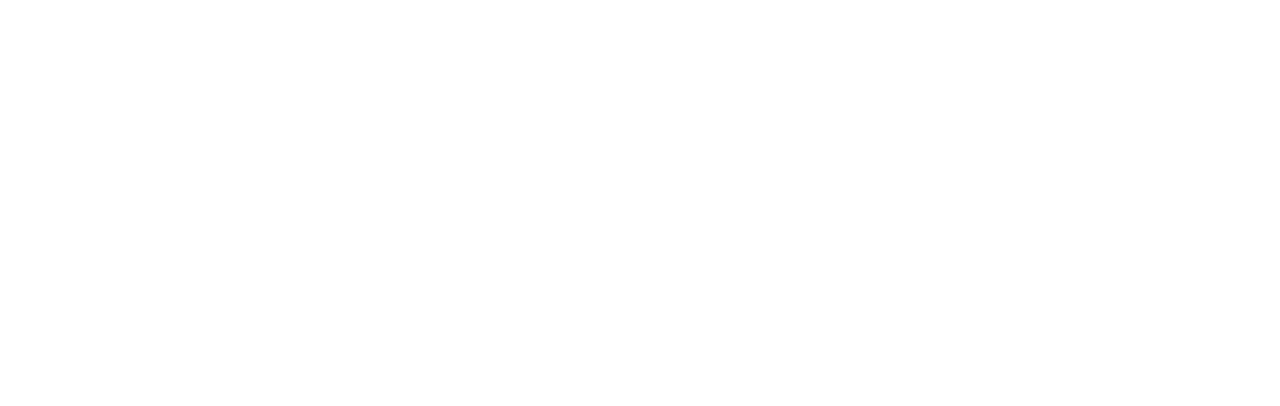
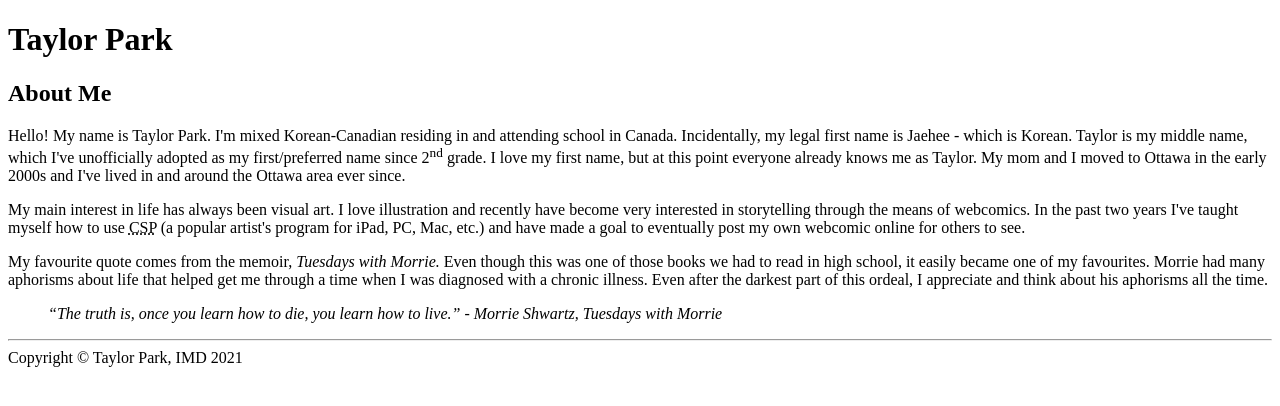
Before and after one commit to park0551/park0551.github.io, a plain HTML site: page html-assignment/index.html in a window 1280 px wide. Drawn offline with Linux system fonts and the light colour scheme.

Commit message:
creates html

```diff
--- a/html-assignment/index.html
+++ b/html-assignment/index.html
@@ -1,15 +1,52 @@
 <!DOCTYPE html>
-<!-- requirements:
-add site HEADER w ur name as the main HEADING of the site
-add a title. 'taylor park portfolio'
-add article tag with heading 'about me'
-write at least 2 paragraphs abt urself (min 50 words per para)
-add motivational quote that you like w proper citation. if its ur own words quote urself
-use the following tags where possible: sup, em, and abbreviation
-add a footer w the copyright info
-then stage, commit, pull, push to github and test.
-submit link as text submission
-due june 3rd before 8am (next thurs)
+<html lang="en">
+<!-- HTML semantics Assignment - Week 3
 -->
 
+<head>
+    <meta charset="UTF-8">
+    <title>Taylor Park</title>
+</head>
+
+<body>
+    <header>
+        <h1>Taylor Park</h1>
+    </header>
+    <main>
+        <article>
+            <h2>About Me</h2>
+            <p>
+                Hello! My name is Taylor Park. I'm mixed Korean-Canadian residing in and attending school in Canada.
+                Incidentally, my legal first name is Jaehee - which is Korean. Taylor is my middle name, which I've
+                unofficially adopted as my first/preferred name since 2<sup>nd</sup> grade. I love my first name, but at
+                this point everyone already knows me as Taylor. My mom and I moved to Ottawa in the early 2000s and I've
+                lived in and around the Ottawa area ever since.
+            </p>
+            <p>
+                My main interest in life has always been visual art. I love illustration and recently have become very
+                interested in storytelling through the means of webcomics. In the past two years I've taught myself how
+                to
+                use <abbr title="Clip Studio Paint">CSP</abbr> (a popular artist's program for iPad, PC, Mac, etc.) and
+                have
+                made a goal to eventually post my own webcomic online for others to see.
+            </p>
+            <p>
+                My favourite quote comes from the memoir, <em>Tuesdays with Morrie.</em> Even though this was one of
+                those
+                books we had to read in high school, it easily became one of my favourites. Morrie had many aphorisms
+                about
+                life that helped get me through a time when I was diagnosed with a chronic illness. Even after the
+                darkest
+                part of this ordeal, I appreciate and think about his aphorisms all the time.
+            </p>
+            <blockquote><em>“The truth is, once you learn how to die, you learn how to live.” - Morrie Shwartz, Tuesdays
+                    with Morrie</em></blockquote>
+        </article>
+        <hr>
+    </main>
+    <footer>
+        Copyright &copy; Taylor Park, IMD 2021
+    </footer>
+</body>
+
 </html>
```
